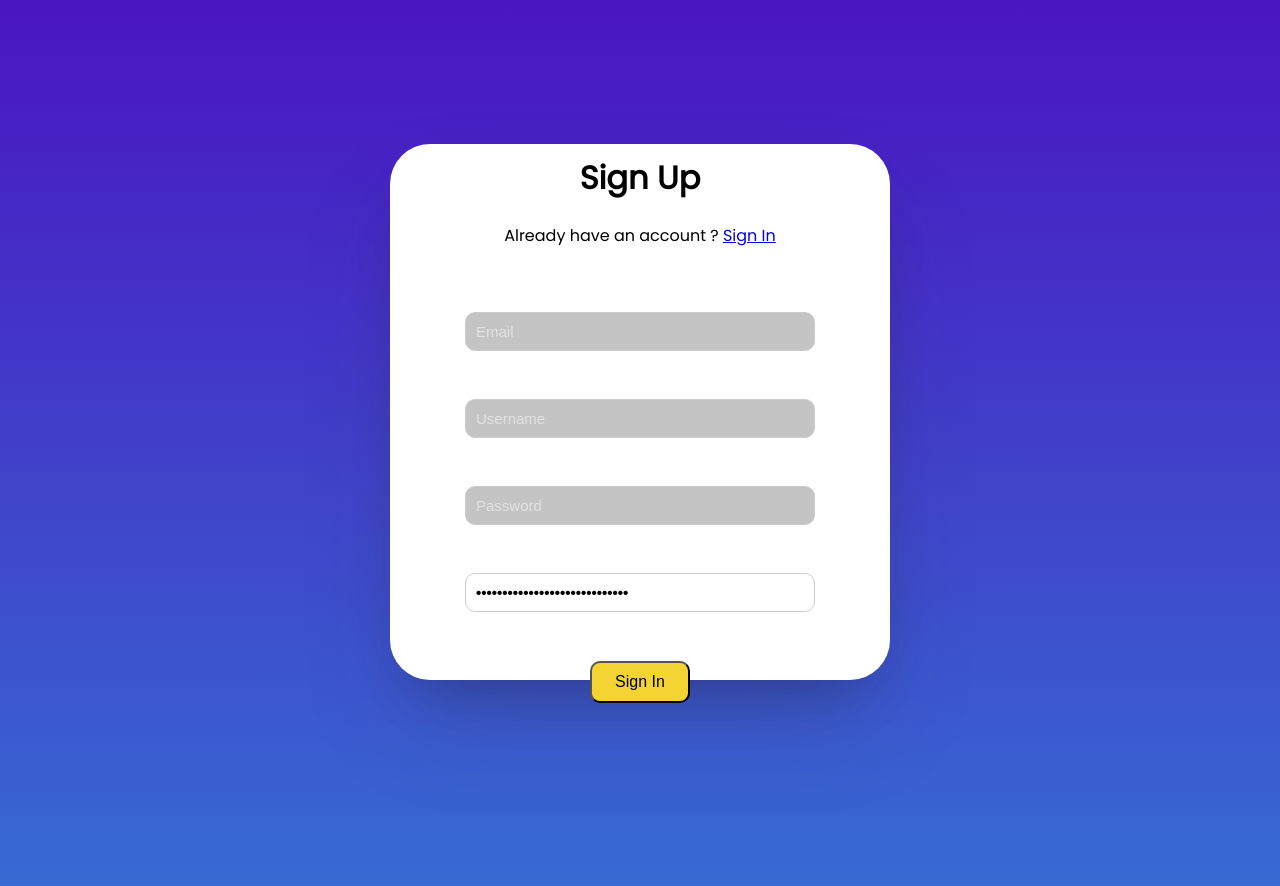
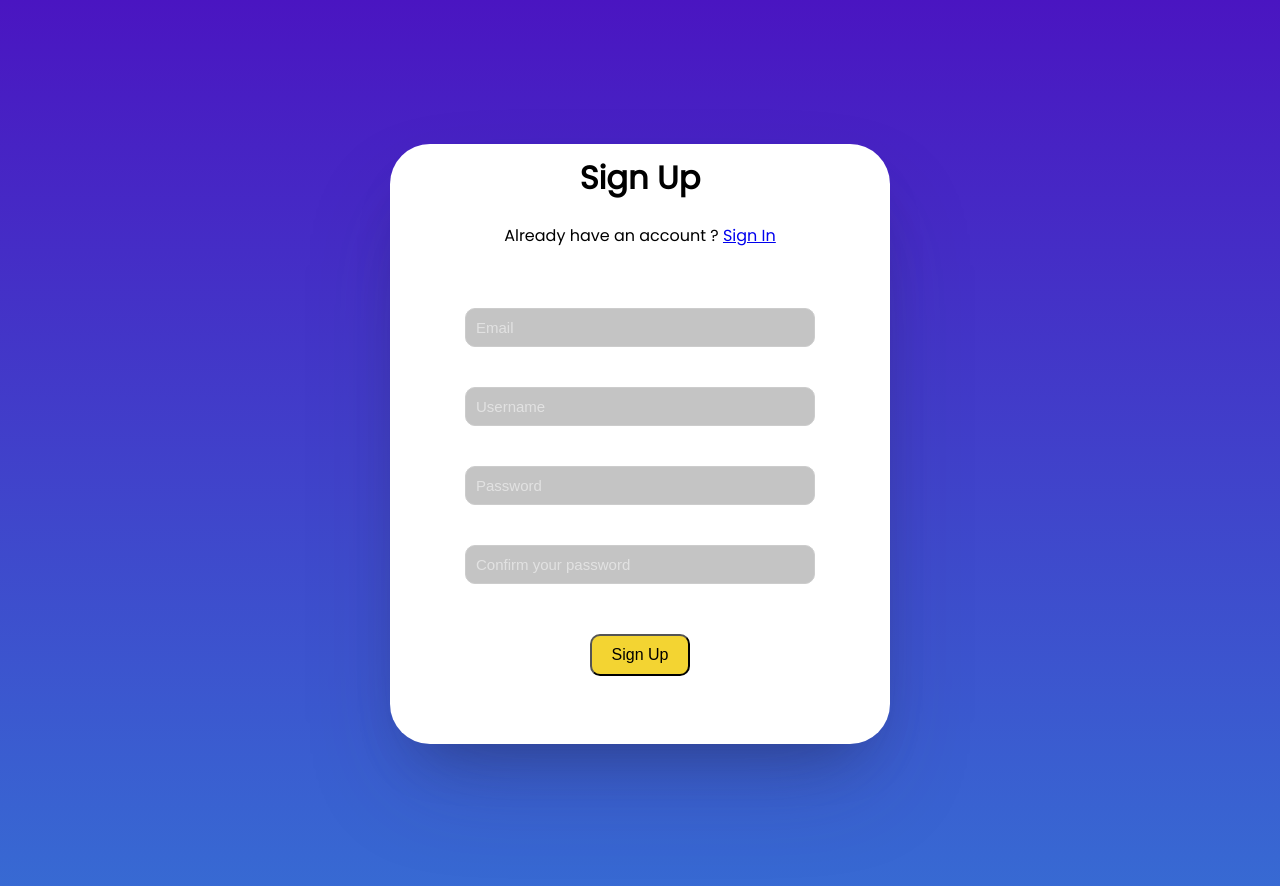
Before and after one commit to WixazZ/to-stu-doo, a Vue app: page /signup in a window 1280 px wide. Shown: the top 886 px of the page. Built offline with nearby package versions, Linux system fonts and the light colour scheme.

Commit message:
Sign in sign up and log out features added with api

```diff
--- a/package.json
+++ b/package.json
@@ -11,6 +11,7 @@
     "@fortawesome/fontawesome-svg-core": "^1.3.0",
     "@fortawesome/free-solid-svg-icons": "^6.0.0",
     "@fortawesome/vue-fontawesome": "^2.0.6",
+    "axios": "^0.26.1",
     "core-js": "^3.8.3",
     "vue": "^3.2.13",
     "vue-router": "^4.0.13"
--- a/src/App.vue
+++ b/src/App.vue
@@ -24,8 +24,7 @@ export default {
 
 <style>
 body {
-  overflow-y: hidden;
   height: 100vh;
-  background: rgba(74, 21, 193, 1) linear-gradient(180deg, rgba(74, 21, 193, 1) 0%, rgba(54, 112, 212, 1) 100%) no-repeat;
+  background: rgba(54, 112, 212, 1) linear-gradient(180deg, rgba(74, 21, 193, 1) 0%, rgba(54, 112, 212, 1) 100%) no-repeat;
 }
 </style>
--- a/src/App/UserMenu.vue
+++ b/src/App/UserMenu.vue
@@ -13,7 +13,7 @@
           <a href="#" class="nav-links">My Stu'Doo lists</a>
         </li>
         <li>
-          <a href="#" class="nav-links">Log out</a>
+          <a href="#" class="nav-links" v-on:click="logout();">Log out</a>
         </li>
       </ul>
     </nav>
@@ -21,13 +21,22 @@
 </template>
 
 <script>
+import router from "@/rooter";
+
 export default {
   name: "UserMenu",
   components: {},
+  methods: {
+    logout() {
+      sessionStorage.removeItem('token');
+      if (!sessionStorage.getItem('token')) {
+        router.push("/signin");
+      }
+    }
+  },
   mounted() {
     let mainNav = document.getElementById("js-menu");
     let navBarToggle = document.getElementById("js-navbar-toggle");
-
     navBarToggle.addEventListener("click", function() {
       mainNav.classList.toggle("active");
     });
--- a/src/authentification/SignIn.vue
+++ b/src/authentification/SignIn.vue
@@ -5,21 +5,52 @@
 
     <form @submit.prevent="signIn">
       <div class="form-group">
-        <input type="text" class="form-control" id="email" v-model="username" placeholder="Username" required>
+        <input type="text" class="form-control" id="username" v-model="username" placeholder="Username" required>
       </div>
       <div class="form-group">
         <input type="password" class="form-control" id="password" v-model="password" placeholder="Password" required>
       </div>
-      <button type="submit" class="btn btn-primary">Sign In</button>
+      <button type="submit" class="btn btn-primary" v-on:click="login()">Sign In</button>
     </form>
   </div>
 </template>
 
 <script>
+import router from "@/rooter";
+
 export default {
   name: "SignIn",
-  components: {}
-
+  components: {},
+  methods: {
+    login() {
+      event.preventDefault();
+      let test = {
+        username: document.getElementById("username").value,
+        password: document.getElementById("password").value,
+      }
+      console.log(test);
+      const requestOptions = {
+        method: "POST",
+        headers: {
+          'Accept': 'application/json',
+          'Content-Type': 'application/json;charset=utf-8'
+        },
+        json: true,
+        body: JSON.stringify(test),
+      };
+      fetch("http://localhost:3000/signin", requestOptions).then(response => response.json()).then((data) => {
+        if (data.token) {
+          sessionStorage.setItem('token', data.token);
+          router.push("/usermenu");
+        }
+        });
+      }
+  },
+  beforeMount() {
+    if (sessionStorage.getItem('token')) {
+      router.push("/usermenu");
+    }
+  }
 }
 </script>
 
@@ -38,9 +69,9 @@ template{
   right: 0;
   margin-left: auto;
   margin-right: auto;
-  margin-top: 25vh;
+  margin-top: 18vh;
   width: 500px;
-  height: 50vh;
+  height: 450px;
   background-color: #fff;
   border-radius: 40px;
   text-align: center;
@@ -55,14 +86,10 @@ h1 {
   padding-top: 10px;
 }
 
-form {
-
-  margin-top: 5vh;
-}
 
 input {
   width: 70%;
-  margin: 3vh auto;
+  margin: 20px auto;
   padding: 10px;
   border: 1px solid #ccc;
   background-color: #C4C4C4;
@@ -83,7 +110,7 @@ input:not(:placeholder-shown){
 
 .btn{
   width: 20%;
-  margin: 5% auto;
+  margin: 30px auto;
   padding: 10px;
   border-radius: 10px;
 
--- a/src/authentification/SignUp.vue
+++ b/src/authentification/SignUp.vue
@@ -3,25 +3,22 @@
     <h1>Sign Up</h1>
     <p>Already have an account ? <router-link to="/signin">Sign In</router-link></p>
 
-    <form @submit.prevent="signIn">
+    <form v-on:submit="signUp()">
       <div class="form-group">
         <input type="email" class="form-control" id="email" v-model="email" placeholder="Email" required>
+        <input type="text" class="form-control" id="username" v-model="username" placeholder="Username" required>
+        <input type="password" class="form-control" id="password" v-model="password" placeholder="Password" required>
+        <input type="password" class="form-control" id="confirmPassword" v-model="password" placeholder="Confirm your password" required>
       </div>
-      <div class="form-group">
-        <input type="text" class="form-control" id="username" v-model="username" placeholder="Username" required>
-      </div>
-      <div class="form-group">
-        <input type="password" class="form-control" id="password" v-model="password" placeholder="Password" required>
-      </div>
-      <div class="form-group">
-        <input type="password" class="form-control" id="confirmPassword" v-model="confirmPassword" placeholder="Confirm your password" required>
-      </div>
-      <button v-on:click="signUp();" type="submit" class="btn btn-primary">Sign In</button>
+      <button type="submit" class="btn btn-primary">Sign Up</button>
+
     </form>
   </div>
 </template>
 
 <script>
+import router from "@/rooter";
+
 export default {
 
   name: "SignUp",
@@ -36,7 +33,7 @@ export default {
       return /^(([^<>()[\]\\.,;:\s@"]+(\.[^<>()[\]\\.,;:\s@"]+)*)|(".+"))@((\[[0-9]{1,3}\.[0-9]{1,3}\.[0-9]{1,3}\.[0-9]{1,3}\])|(([a-zA-Z\-0-9]+\.)+[a-zA-Z]{2,}))$/.test(document.getElementById("email").value)
     },
     confirmPassword(){
-      return document.getElementById("confirmPassword").value().equals(document.getElementById("confirmPassword").value());
+      return document.getElementById("password").value === document.getElementById("confirmPassword").value;
     },
     checkInputs(){
       if(!this.checkEmail()){
@@ -54,19 +51,37 @@ export default {
       }
       return true;
     },
-    signUp(){
-      if(this.checkInputs()){
+      signUp() {
+        event.preventDefault();
+        let test = {
+          username: document.getElementById("username").value,
+          password: document.getElementById("password").value,
+          mail: document.getElementById("email").value
+        }
+        console.log(test);
+        if (this.checkInputs()) {
           const requestOptions = {
             method: "POST",
-          headers: { "Content-Type": "application/json" },
-          body: JSON.stringify({username:document.getElementById("username").value, password:document.getElementById("password").value, mail: document.getElementById("email").value})
+            headers: {
+              'Accept': 'application/json',
+              'Content-Type': 'application/json;charset=utf-8'
+            },
+            json: true,
+            body: JSON.stringify(test),
           };
-        fetch("http://localhost:8080/signup", requestOptions).then(response => response.json()).then((data) => {
-          if(data.token){
+
+          fetch("http://localhost:3000/signup", requestOptions).then(response => response.json()).then((data) => {
+            if (data.token) {
               sessionStorage.setItem('token', data.token);
+              router.push("/usermenu");
             }
           });
         }
+    }
+  },
+  beforeMount() {
+    if (sessionStorage.getItem('token')) {
+      router.push("/usermenu");
     }
   }
 }
@@ -89,7 +104,7 @@ template{
   margin-right: auto;
   margin-top: 18vh;
   width: 500px;
-  height: 67vh;
+  height: 600px;
   background-color: #fff;
   border-radius: 40px;
   text-align: center;
@@ -111,7 +126,7 @@ form {
 
 input {
   width: 70%;
-  margin: 3vh auto;
+  margin: 20px auto;
   padding: 10px;
   border: 1px solid #ccc;
   background-color: #C4C4C4;
@@ -132,7 +147,7 @@ input:not(:placeholder-shown){
 
 .btn{
   width: 20%;
-  margin: 5% auto;
+  margin: 30px auto;
   padding: 10px;
   border-radius: 10px;
 
```
Also changed, not shown: 1 other file (tests, documents, lock files or other folders). Lines whose indentation alone changed are shown as unchanged.
